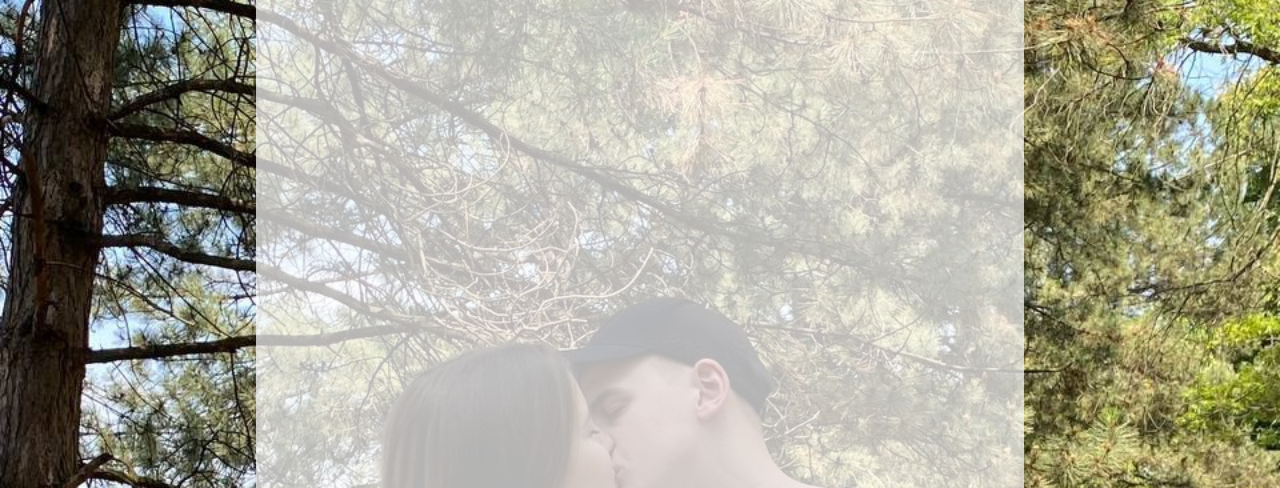
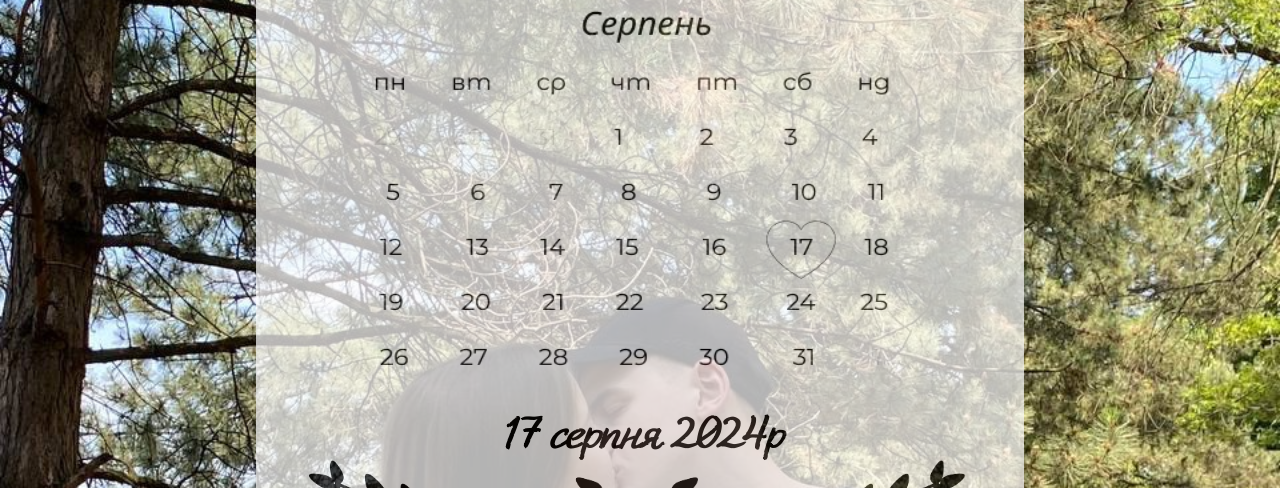
Before and after one commit to u9on/our_wedding, a plain HTML site: page index.html in a window 1280 px wide. Shown: the part 312-800 px from the top of the page. Drawn offline with Linux system fonts and the light colour scheme; some packages are replaced by stand-ins of ours; a web font is replaced by a local one.

Commit message:
maybe this last fix

```diff
--- a/styles/main.css
+++ b/styles/main.css
@@ -337,7 +337,3 @@
     opacity: 1;
   }
 }
-
-div {
-  height: 500vh;
-}
```
